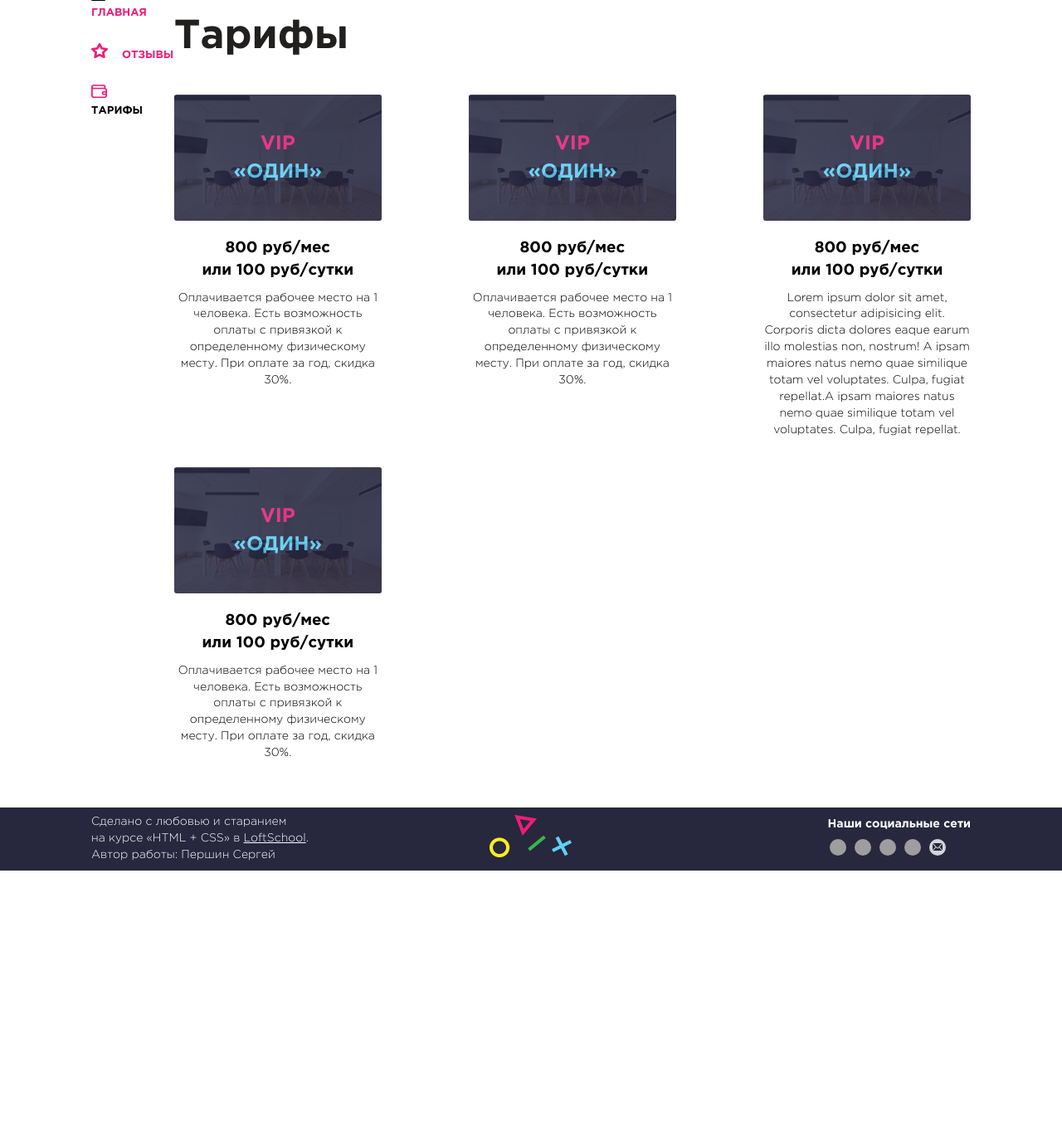
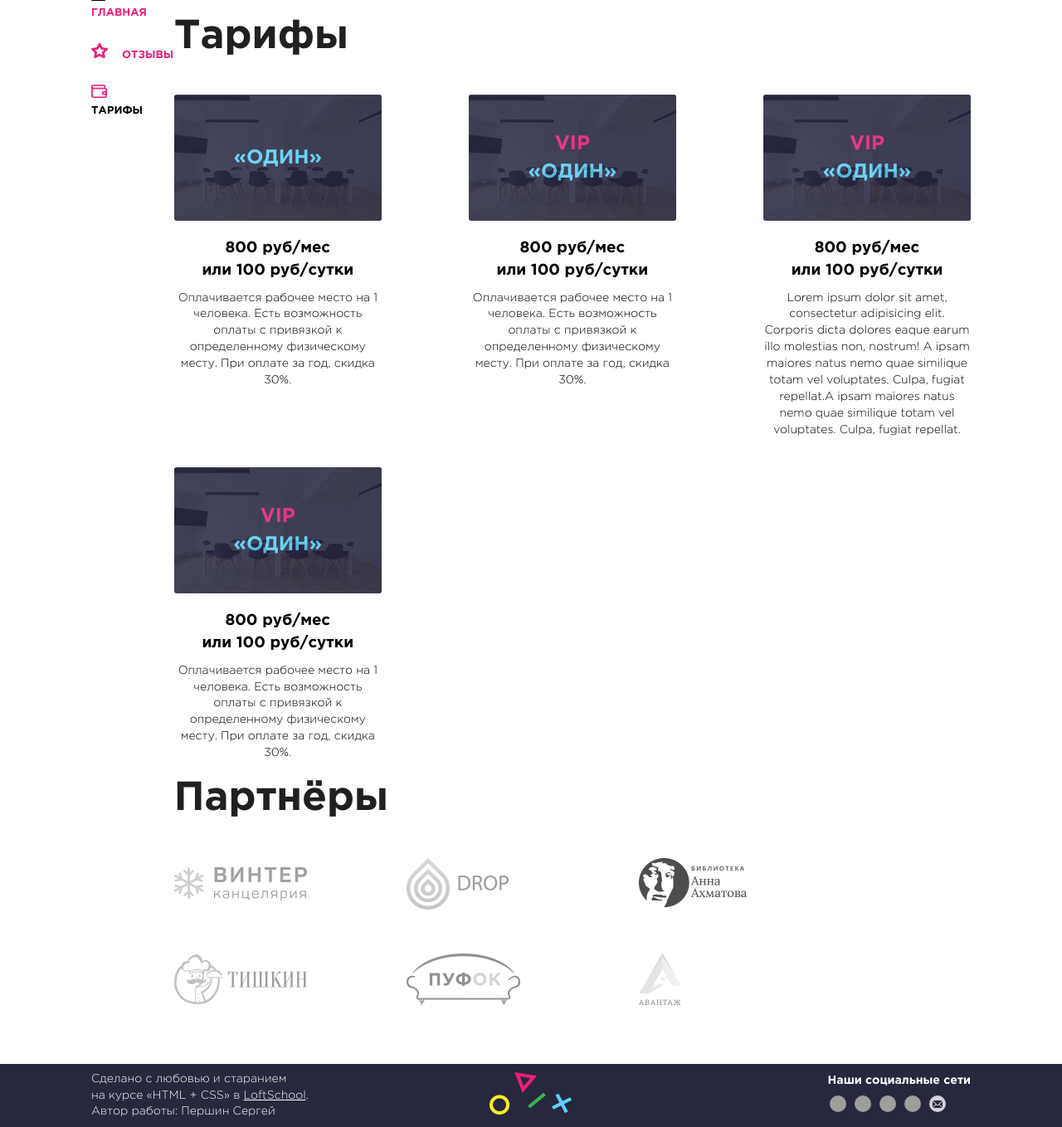
Before and after one commit to Qbic007/qbic007.github.io, a PHP site: page /prices.html in a window 1280 px wide. Shown: the part 136-1494 px from the top of the page at 83% size. Before the commit the page ends 1185 px from the top, so only its background shows below. Run offline with PHP 8.4, Linux system fonts and the light colour scheme; grey boxes are pictures that could not be loaded.

Commit message:
Prices finished

```diff
--- /dev/null
+++ b/coworking/css/blocks/partners.css
@@ -0,0 +1,27 @@
+.partners__list {
+    display: flex;
+    flex-wrap: wrap;
+    justify-content: space-between;
+    max-width: 810px;
+}
+
+.partners__item {
+    margin-top: 25px;
+    width: 250px;
+    height: 90px;
+    display: flex;
+    align-items: center;
+    justify-content: flex-start;
+}
+
+.partners__link {
+    position: relative;
+}
+
+.partners__img {
+    filter: grayscale(1);
+}
+
+.partners__img:hover {
+    filter: grayscale(0%);
+}
--- a/coworking/css/styles.css
+++ b/coworking/css/styles.css
@@ -11,6 +11,7 @@
 @import "blocks/breadcrumbs.css";
 @import "blocks/title.css";
 @import "blocks/tariffs.css";
+@import "blocks/partners.css";
 @import "blocks/features.css";
 @import "blocks/news.css";
 @import "blocks/post.css";
--- a/coworking/prices.html
+++ b/coworking/prices.html
@@ -46,7 +46,6 @@
                             <li class="tariffs__item">
                                 <div class="tariffs__img-box">
                                     <div class="tariffs__darker">
-                                        <h2 class="tariffs__vip">VIP</h2>
                                         <span class="tariffs__title">«Один»</span>
                                     </div>
                                     <img src="img/prices_chairs.png" class="tariffs__img" alt="Изображение тарифа">
@@ -127,6 +126,41 @@
                             </li>
                         </ul>
                     </section>
+                    <section class="partners">
+                        <h1 class="title">Партнёры</h1>
+                        <ul class="partners__list">
+                            <li class="partners__item">
+                                <a href="#" class="partners__link" target="_blank">
+                                    <img src="img/logo-1.png" alt="Логотип партнера" class="partners__img">
+                                </a>
+                            </li>
+                            <li class="partners__item">
+                                <a href="#" class="partners__link" target="_blank">
+                                    <img src="img/logo-2.png" alt="Логотип партнера" class="partners__img">
+                                </a>
+                            </li>
+                            <li class="partners__item">
+                                <a href="#" class="partners__link" target="_blank">
+                                    <img src="img/logo-3.png" alt="Логотип партнера" class="partners__img">
+                                </a>
+                            </li>
+                            <li class="partners__item">
+                                <a href="#" class="partners__link" target="_blank">
+                                    <img src="img/logo-4.png" alt="Логотип партнера" class="partners__img">
+                                </a>
+                            </li>
+                            <li class="partners__item">
+                                <a href="#" class="partners__link" target="_blank">
+                                    <img src="img/logo-5.png" alt="Логотип партнера" class="partners__img">
+                                </a>
+                            </li>
+                            <li class="partners__item">
+                                <a href="#" class="partners__link" target="_blank">
+                                    <img src="img/logo-6.png" alt="Логотип партнера" class="partners__img">
+                                </a>
+                            </li>
+                        </ul>
+                    </section>
                 </div>
             </div>
         </main>
```
Also changed, not shown: coworking/img/logo-1.png (added), coworking/img/logo-2.png (added), coworking/img/logo-3.png (added), coworking/img/logo-4.png (added), coworking/img/logo-5.png (added), coworking/img/logo-6.png (added).
